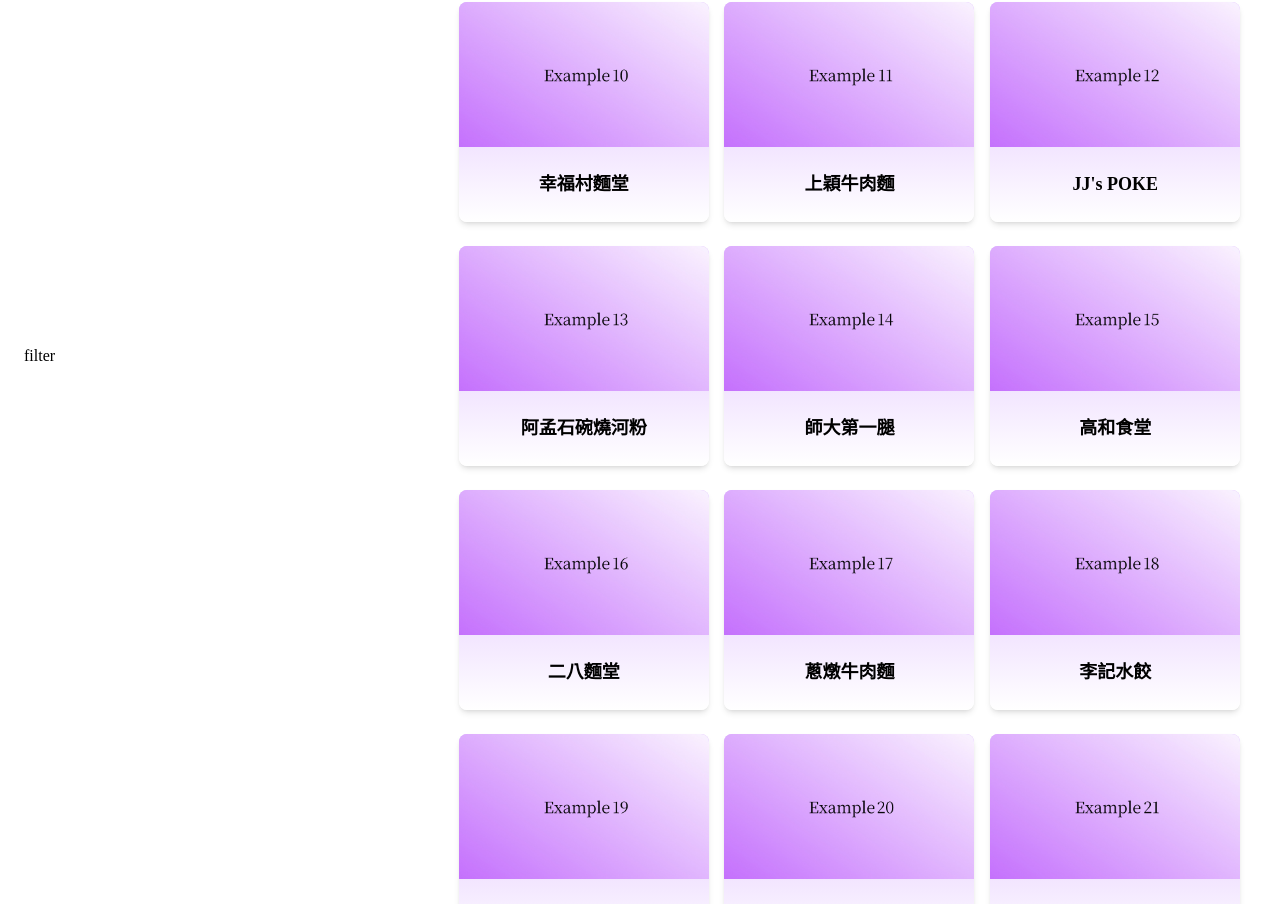
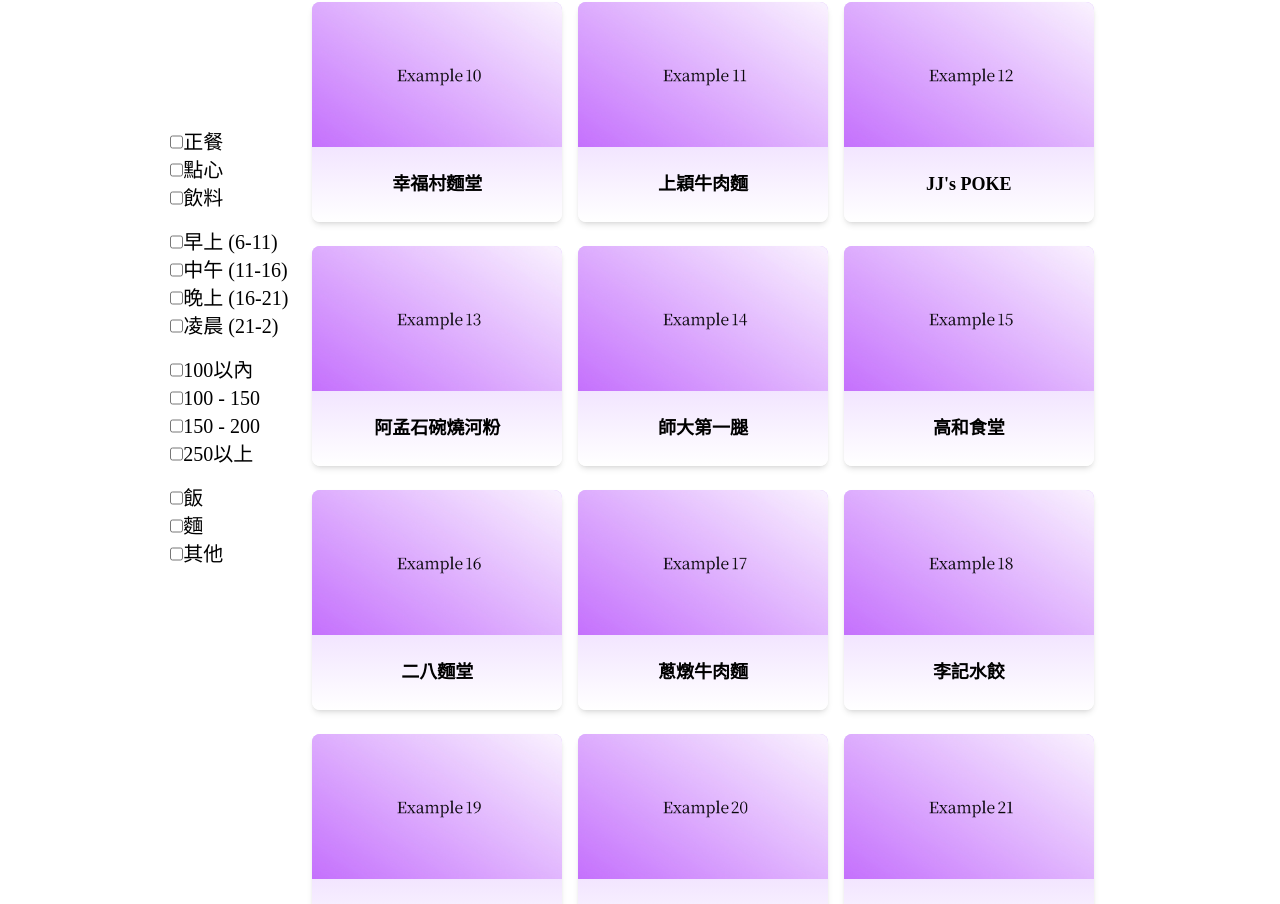
Before and after one commit to qian01qian/Eatime, a React (Vite) app: page /All in a window 1280 px wide. Shown: the part 1060-1964 px from the top of the page. Built offline with nearby package versions, Linux system fonts and the light colour scheme.

Commit message:
Add filter component

```diff
--- a/package.json
+++ b/package.json
@@ -10,8 +10,10 @@
     "preview": "vite preview"
   },
   "dependencies": {
+    "@reduxjs/toolkit": "^2.7.0",
     "react": "^19.0.0",
     "react-dom": "^19.0.0",
+    "react-redux": "^9.2.0",
     "react-router": "^7.4.0",
     "react-router-dom": "^7.4.0",
     "tailwind-scrollbar-hide": "^2.0.0"
--- a/src/App.jsx
+++ b/src/App.jsx
@@ -3,10 +3,13 @@
 import Home from './pages/Home'
 import All from './pages/All'
 import Wheel from './pages/Wheel'
+import { Provider } from 'react-redux'
+import store from './redux/store'
 
 function App() {
   return (
     <div>
+      <Provider store={store}>
         <BrowserRouter>
           <Routes>
             <Route path="/" element={<Home />} />
@@ -14,6 +17,7 @@
             <Route path="/Wheel" element={<Wheel />} />
           </Routes>
         </BrowserRouter>
+      </Provider>
     </div >
   )
 }
--- /dev/null
+++ b/src/components/Filter.jsx
@@ -0,0 +1,42 @@
+import eatime_json from "../../eatime_full_data_reindexed.json"
+
+function Filter({state}) {
+    const checkBoxContent = [
+        {
+            checkGroup: "種類",
+            item: ["正餐", "點心", "飲料"]
+        },
+        {
+            checkGroup: "時間",
+            item: ["早上 (6-11)", "中午 (11-16)", "晚上 (16-21)", "凌晨 (21-2)"]
+        },
+        {
+            checkGroup: "平均價格",
+            item: ["100以內", "100 - 150", "150 - 200", "250以上"]
+        },
+        {
+            checkGroup: "主食",
+            item: ["飯", "麵", "其他"]
+        }
+    ];
+
+    const handleCheckboxChange = (e) => {
+
+    }
+
+    return (
+        <div className="flex flex-col">
+            {checkBoxContent.map((x, i)=>(
+                    <div className="flex flex-col text-xl mb-4">
+                    {x.item.map((y, j) => (
+                        <div className="flex">
+                            <input type="checkbox" id={y} name={x.checkGroup} value={j} onChange={handleCheckboxChange}/>
+                            <label for={y}>{y}</label>
+                        </div>
+                    ))}
+                </div>
+            ))}
+        </div>
+    );
+}
+export default Filter;
--- a/src/pages/All.jsx
+++ b/src/pages/All.jsx
@@ -1,8 +1,13 @@
 import Header from '../components/Header'
 import Footer from '../components/Footer'
+import Filter from '../components/Filter';
+import { useSelector } from 'react-redux';
+import { selectFiltA } from '../redux/filterAllSlice';
 import Page_banner from '../components/Page_banner';
 import Card_key from '../components/Card_set';
 function Full() {
+    const filtAState = useSelector(selectFiltA)
+
     return (
         <>
             <Header />
@@ -11,13 +16,14 @@
 
 
                 <div className="max-w-screen-xl flex flex-row items-center justify-center relative w-full mx-auto overflow-hidden my-10 ">
-                    <div className='w-1/3 '><h2>filter</h2></div>
+                    <Filter state={filtAState} className='w-1/3'/>
                     <div className="w-2/3 px-6">
                         <Card_key className="grid grid-cols-1 sm:grid-cols-2 lg:grid-cols-3 gap-6" />
                     </div>
                 </div>
             </section>
             <Footer />
+
         </>
     );
 } export default Full;
--- /dev/null
+++ b/src/redux/filterAllSlice.js
@@ -0,0 +1,20 @@
+import { createSlice } from '@reduxjs/toolkit';
+
+const filterAllSlice = createSlice({
+    name: "filtA",
+    initialState: [],
+    reducers: {
+        addNumber: (state, action) => {
+            const newNumber = action.payload;
+            const merged = new Set([...state, ...newNumber]);
+            state = Array.from(merged).sort(function(a, b){return a - b});
+        },
+        removeNumber: (state, action) => {
+            state = state.filter((num) => num !== action.payload);
+        }
+    },
+});
+
+export const selectFiltA = (state) => state.filtA;
+export const {addNumber, removeNumber} = filterAllSlice.actions;
+export default filterAllSlice.reducer;
--- /dev/null
+++ b/src/redux/store.js
@@ -0,0 +1,11 @@
+import { configureStore } from '@reduxjs/toolkit';
+import filtAReducer from './filterAllSlice';
+
+const store = configureStore({
+    reducer: {
+        filtA: filtAReducer,
+    },
+    devTools: process.env.NODE_ENV !== 'production',
+})
+
+export default store;
```
Also changed, not shown: 1 other file (tests, documents, lock files or other folders). Lines whose indentation alone changed are shown as unchanged.
